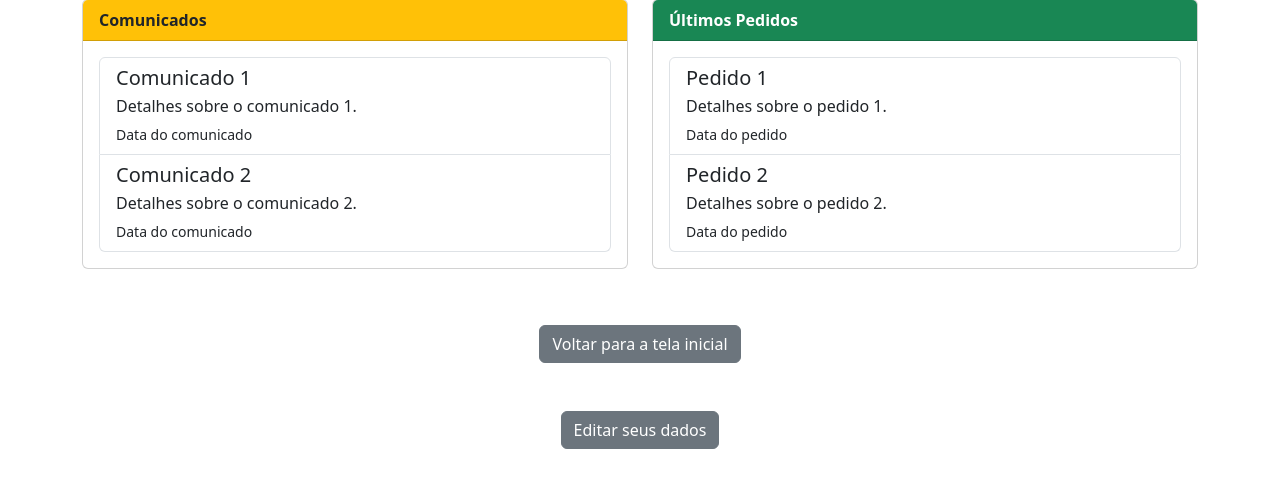
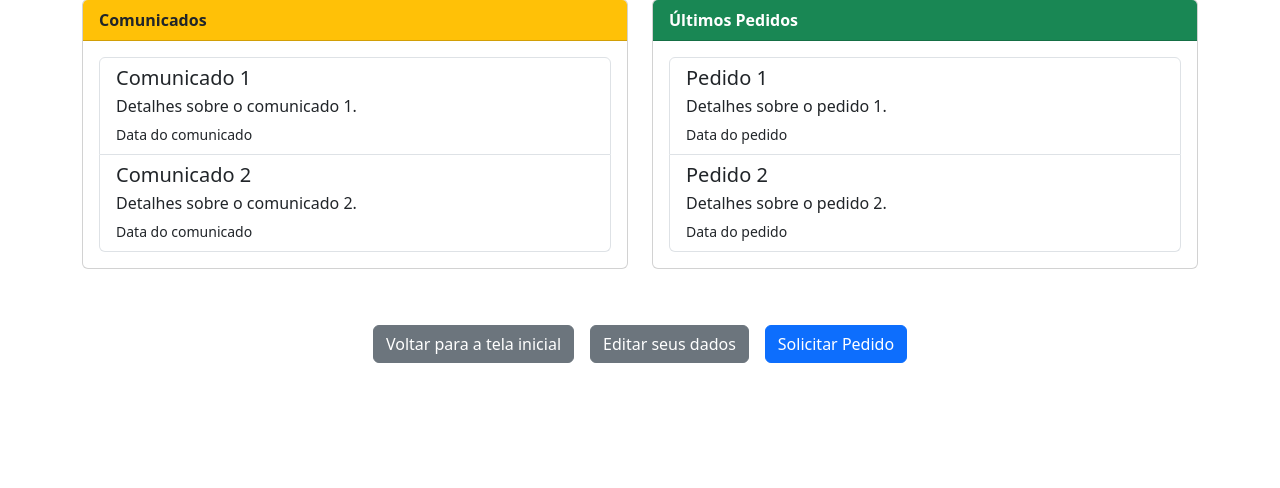
Before and after one commit to Gmarques07/Sensorium-UFRPE, a Flask app: template templates/dashboard_usuario.html in a window 1280 px wide. Shown: the part 251-739 px from the top of the page. Run offline with Flask 3, Linux system fonts and the light colour scheme; the template is opened without the code that fills it, so the values that code supplies are empty.

Commit message:
adicionar botao de solicitar pedido

```diff
--- a/templates/dashboard_usuario.html
+++ b/templates/dashboard_usuario.html
@@ -34,7 +34,6 @@
 
     <main class="container">
         <div class="row">
-            <!-- Comunicados -->
             <div class="col-md-6 dashboard-section">
                 <div class="card">
                     <div class="card-header bg-warning text-dark">Comunicados</div>
@@ -55,7 +54,6 @@
                 </div>
             </div>
 
-            <!-- Últimos Pedidos -->
             <div class="col-md-6 dashboard-section">
                 <div class="card">
                     <div class="card-header bg-success text-white">Últimos Pedidos</div>
@@ -78,12 +76,10 @@
         </div>
 
         <br>
-        <div class="d-flex justify-content-center">
+        <div class="d-flex justify-content-center gap-3">
             <a href="{{ url_for('pagina_inicial') }}" class="btn btn-secondary">Voltar para a tela inicial</a>
-        </div>
-        <br><br>
-        <div class="d-flex justify-content-center">
             <a href="{{ url_for('editar_usuario_perfil', cpf=usuario['cpf']) }}" class="btn btn-secondary">Editar seus dados</a>
+            <a href="{{ url_for('solicitar_pedido') }}" class="btn btn-primary">Solicitar Pedido</a>
         </div>
     </main>
 </body>
```
